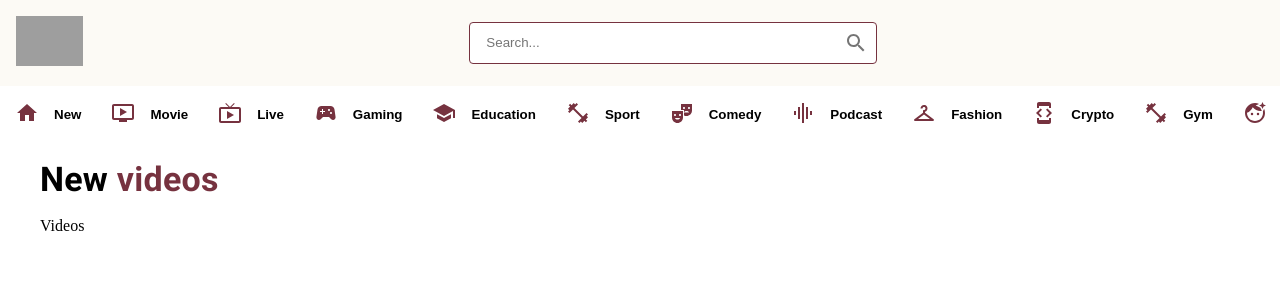
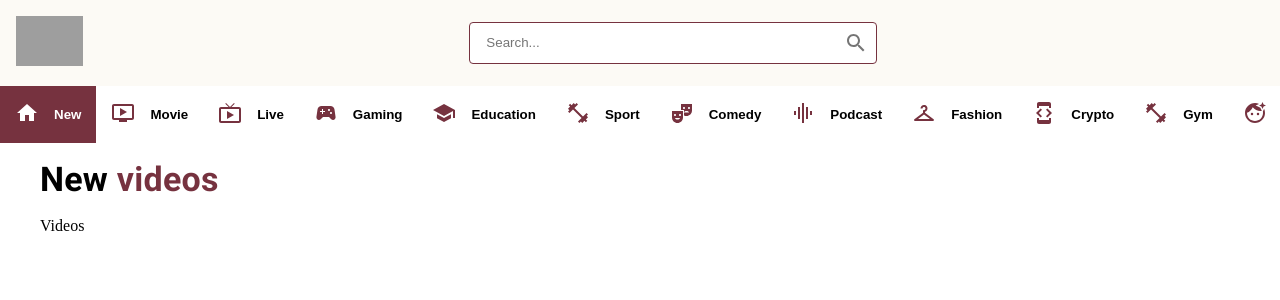
Before and after one commit to hikmatillayev/youtube-react, a React (Create React App) app: page / in a window 1280 px wide. Shown: the top 300 px of the page. Built offline with nearby package versions, Linux system fonts and the light colour scheme; no server answers; grey boxes are pictures that could not be loaded.

Commit message:
main component changed

```diff
--- a/package.json
+++ b/package.json
@@ -10,6 +10,7 @@
     "@testing-library/jest-dom": "^5.16.5",
     "@testing-library/react": "^13.4.0",
     "@testing-library/user-event": "^13.5.0",
+    "axios": "^1.4.0",
     "react": "^18.2.0",
     "react-dom": "^18.2.0",
     "react-router-dom": "^6.11.1",
--- a/src/components/category/category.jsx
+++ b/src/components/category/category.jsx
@@ -2,13 +2,29 @@
 import { category } from "../../constants"
 import { colors } from '../../constants/colors'
 
-const Category = () => {
+const Category = ({ selectedCategoryHandler, selectedCategory }) => {
     return (
         <Stack direction={'row'} sx={{ overflowX: 'scroll' }}>
             {category.map(item => (
-                <button key={item.name} className="category-btn" style={{ borderRadius: '0', padding: '15px' }}>
-                    <span style={{ color: colors.secondary, marginRight: '15px' }}>{item.icon}</span>
-                    <span>{item.name}</span>
+                <button
+                    key={item.name}
+                    className="category-btn"
+                    style={{
+                        borderRadius: '0',
+                        padding: '15px',
+                        background: item.name === selectedCategory && colors.secondary,
+                        color: item.name === selectedCategory && '#fff',
+                    }}
+                    onClick={() => selectedCategoryHandler(item.name)}
+                >
+                    <span
+                        style={{
+                            color: item.name === selectedCategory ? '#fff' : colors.secondary,
+                            marginRight: '15px'
+                        }}
+                    >{item.icon}
+                    </span>
+                    <span style={{ opacity: '1' }}>{item.name}</span>
                 </button>
             ))}
         </Stack>
--- a/src/components/index.js
+++ b/src/components/index.js
@@ -6,3 +6,4 @@
 export {default as Search} from './search/search'
 export {default as SearchBar} from './search-bar/search-bar'
 export {default as Category} from './category/category'
+export {default as Videos} from './videos/videos'
--- a/src/components/main/main.jsx
+++ b/src/components/main/main.jsx
@@ -1,20 +1,39 @@
 import { Box, Container, Stack, Typography } from "@mui/material"
 import { colors } from '../../constants/colors'
-import { useState } from "react"
-import { Category } from "../"
+import { useEffect, useState } from "react"
+import { Category, Videos } from "../"
+import { ApiService } from "../../service/api.service"
 
 const Main = () => {
     const [selectedCategory, setSelectedCategory] = useState('New')
+    const [videos, setVideos] = useState([])
+
+    const selectedCategoryHandler = category => setSelectedCategory(category)
+
+    useEffect(() => {
+        const getData = async () => {
+            try {
+                const data = await ApiService.fetching('captions')
+                setVideos(data)
+            } catch (error) {
+                console.log(error)
+            }
+        }
+        getData(getData)
+    }, [])
 
     return (
         <Stack>
-            <Category />
+            <Category
+                selectedCategoryHandler={selectedCategoryHandler}
+                selectedCategory={selectedCategory}
+            />
             <Box p={2} sx={{ height: '90vh' }}>
                 <Container maxWidth={'90%'}>
                     <Typography variant={'h4'} fontWeight={'bold'} mb={2}>
                         {selectedCategory} <span style={{ color: colors.secondary }}>videos</span>
                     </Typography>
-                    Videos
+                    <Videos videos={videos} />
                 </Container>
             </Box>
         </Stack>
--- /dev/null
+++ b/src/components/videos/videos.jsx
@@ -0,0 +1,7 @@
+const Videos = ({videos}) => {
+    return (
+        <div>Videos</div>
+    )
+}
+
+export default Videos
--- /dev/null
+++ b/src/service/api.service.js
@@ -0,0 +1,20 @@
+import axios from "axios";
+
+const BASE_URI='https://youtube-v31.p.rapidapi.com'
+const options = {
+    params: {
+      part: 'snippet',
+      videoId: 'M7FIvfx5J10'
+    },
+    headers: {
+      'X-RapidAPI-Key': '3f522d03d7msh9b68fd671b334b8p1c9ca5jsnbed14b0949c8',
+      'X-RapidAPI-Host': 'youtube-v31.p.rapidapi.com'
+    }
+  };
+
+export const ApiService = {
+    async fetching(url) {
+        const response=await axios.get(`${BASE_URI}/${url}`, options)
+        return response
+     },
+}
```
Also changed, not shown: 2 other files (tests, documents, lock files or other folders).
